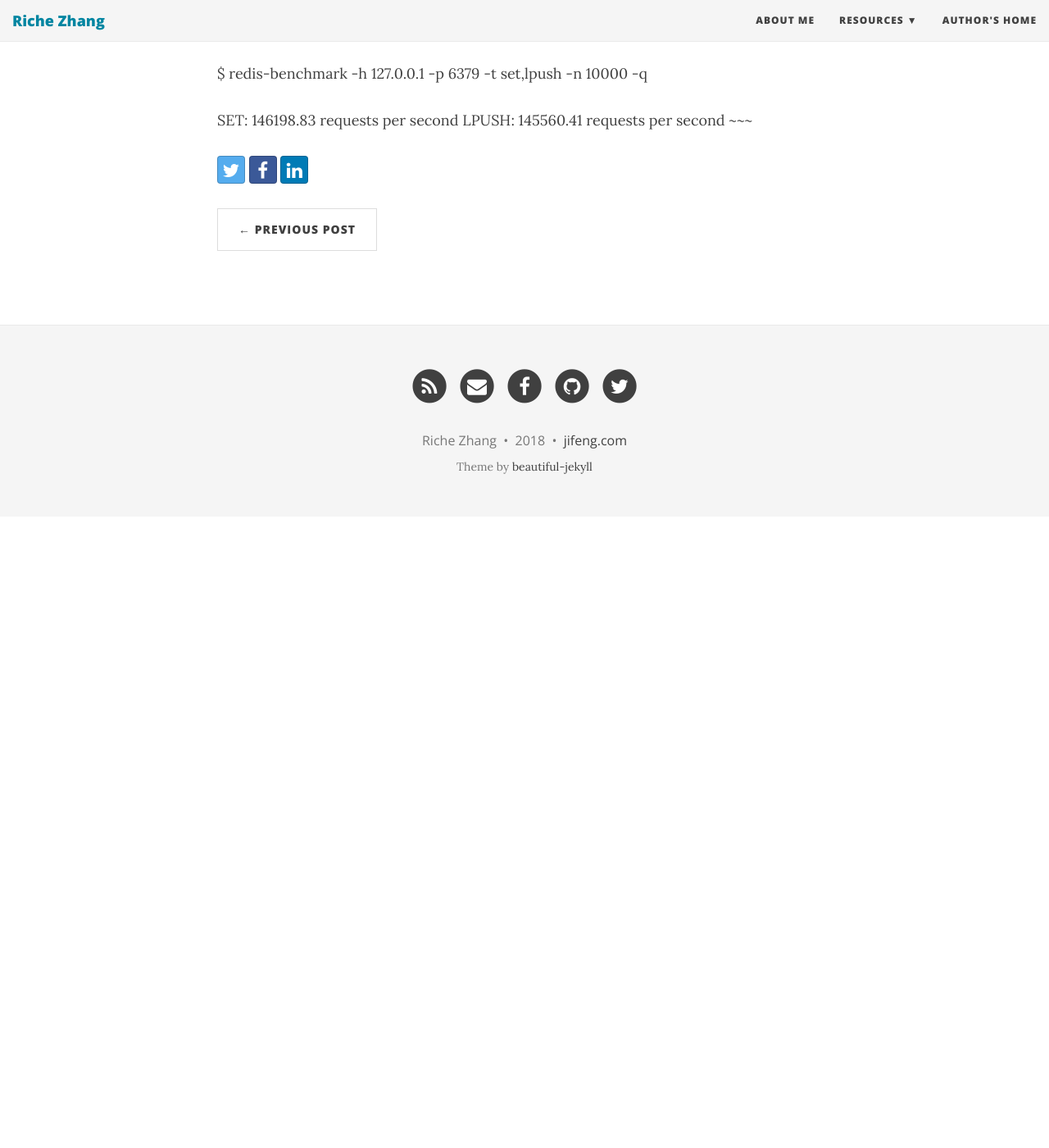
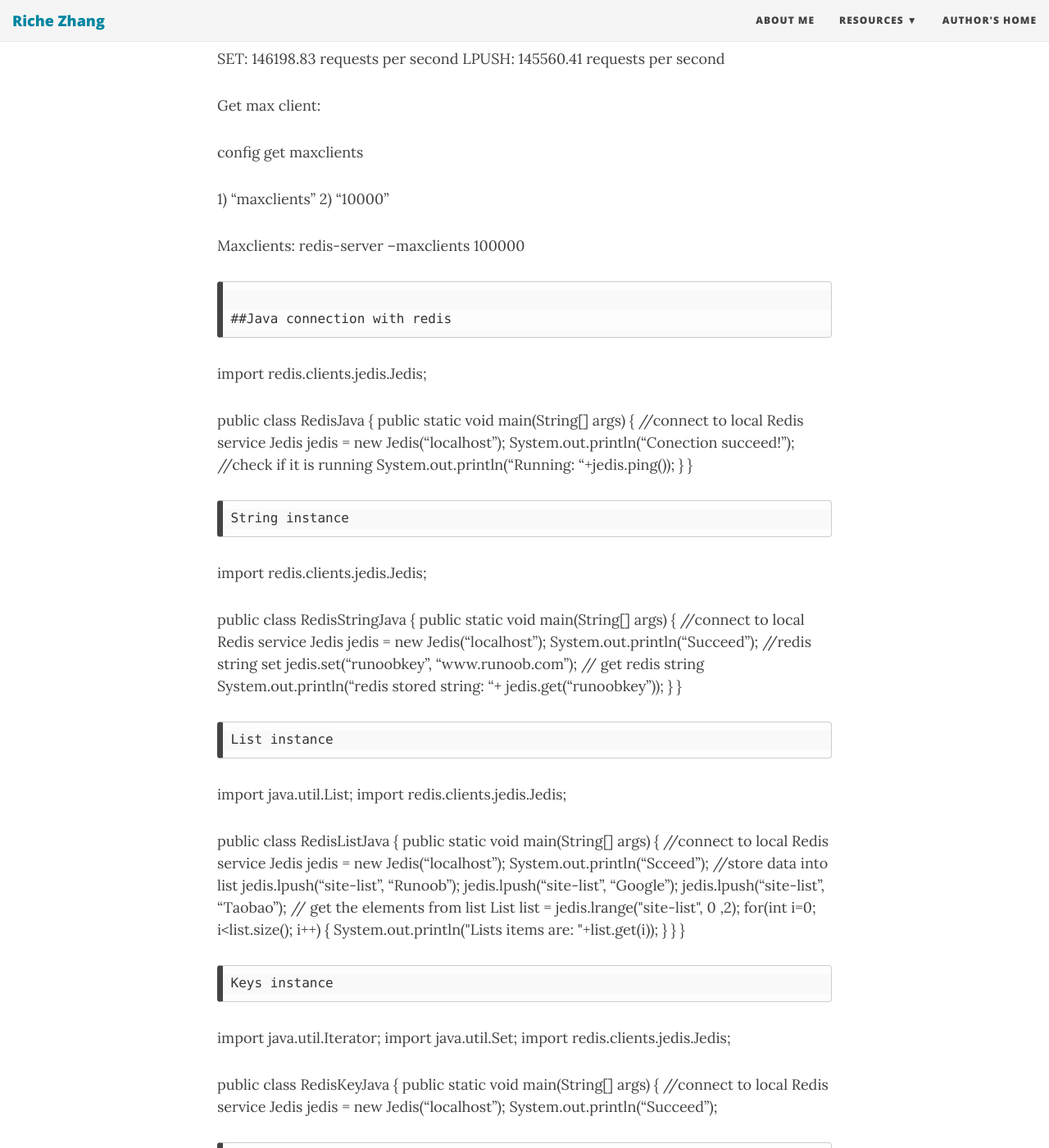
Before and after one commit to RicheZhang/RicheZhang.github.io, a Jekyll site: the page built from _posts/2018-08-19-first-post.md, in a window 1280 px wide and 1400 px high, scrolled down 7983 px. Shown: the whole window at 82% size. Built offline with Jekyll 4.4.1, drawn with Linux system fonts in a browser that asks for light colours; nearby versions of some CDN libraries; before the commit the page ends 8613 px from its top, so only the background shows below that; some of the changed text lies outside the part shown.

Commit message:
redis tutorial wrapup

```diff
--- a/_posts/2018-08-19-first-post.md
+++ b/_posts/2018-08-19-first-post.md
@@ -313,11 +313,96 @@ LRANGE_300 (first 300 elements): 21195.42 requests per second
 LRANGE_500 (first 450 elements): 14539.11 requests per second
 LRANGE_600 (first 600 elements): 10504.20 requests per second
 MSET (10 keys): 93283.58 requests per second
-~~~
+
 Another example:
-~~~
 $ redis-benchmark -h 127.0.0.1 -p 6379 -t set,lpush -n 10000 -q
 
 SET: 146198.83 requests per second
 LPUSH: 145560.41 requests per second
+
+Get max client:
+
+config get maxclients
+
+1) "maxclients"
+2) "10000"
+
+Maxclients:
+redis-server --maxclients 100000
 ~~~
+
+##Java connection with redis
+~~~
+import redis.clients.jedis.Jedis;
+
+public class RedisJava {
+    public static void main(String[] args) {
+        //connect to local Redis service
+        Jedis jedis = new Jedis("localhost");
+        System.out.println("Conection succeed!");
+        //check if it is running
+        System.out.println("Running: "+jedis.ping());
+    }
+}
+~~~
+String instance
+~~~
+import redis.clients.jedis.Jedis;
+
+public class RedisStringJava {
+    public static void main(String[] args) {
+         //connect to local Redis service
+        Jedis jedis = new Jedis("localhost");
+        System.out.println("Succeed");
+        //redis string set
+        jedis.set("runoobkey", "www.runoob.com");
+        // get redis string
+        System.out.println("redis stored string: "+ jedis.get("runoobkey"));
+    }
+}
+~~~
+List instance
+~~~
+import java.util.List;
+import redis.clients.jedis.Jedis;
+
+public class RedisListJava {
+    public static void main(String[] args) {
+           //connect to local Redis service
+        Jedis jedis = new Jedis("localhost");
+        System.out.println("Scceed");
+        //store data into list
+        jedis.lpush("site-list", "Runoob");
+        jedis.lpush("site-list", "Google");
+        jedis.lpush("site-list", "Taobao");
+        // get the elements from list
+        List<String> list = jedis.lrange("site-list", 0 ,2);
+        for(int i=0; i<list.size(); i++) {
+            System.out.println("Lists items are: "+list.get(i));
+        }
+    }
+}
+~~~
+Keys instance
+~~~
+import java.util.Iterator;
+import java.util.Set;
+import redis.clients.jedis.Jedis;
+
+public class RedisKeyJava {
+    public static void main(String[] args) {
+            //connect to local Redis service
+        Jedis jedis = new Jedis("localhost");
+        System.out.println("Succeed");
+
+        // get the keys
+        Set<String> keys = jedis.keys("*");
+        Iterator<String> it=keys.iterator() ;
+        while(it.hasNext()){
+            String key = it.next();
+            System.out.println(key);
+        }
+    }
+}
+~~~
+You also can use Lettuce[Java redis client](https://www.baeldung.com/java-redis-lettuce)
```
